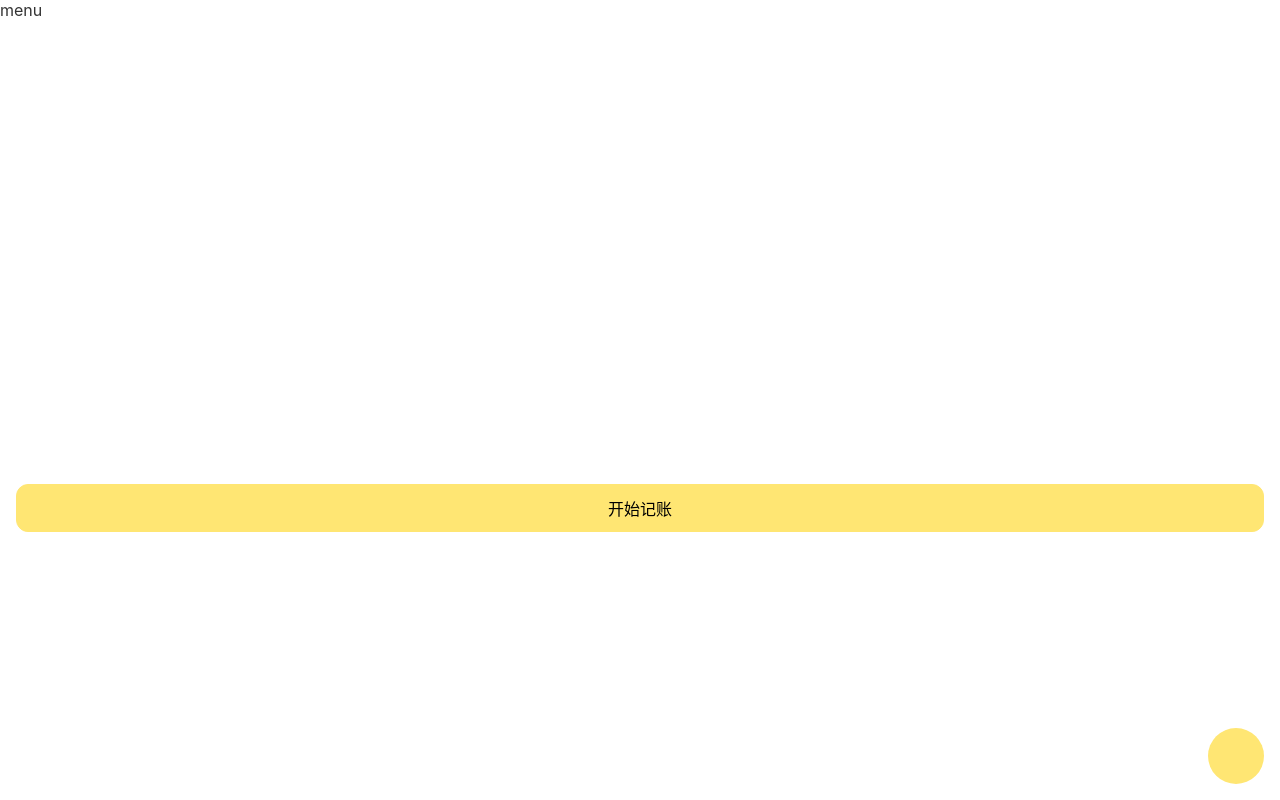
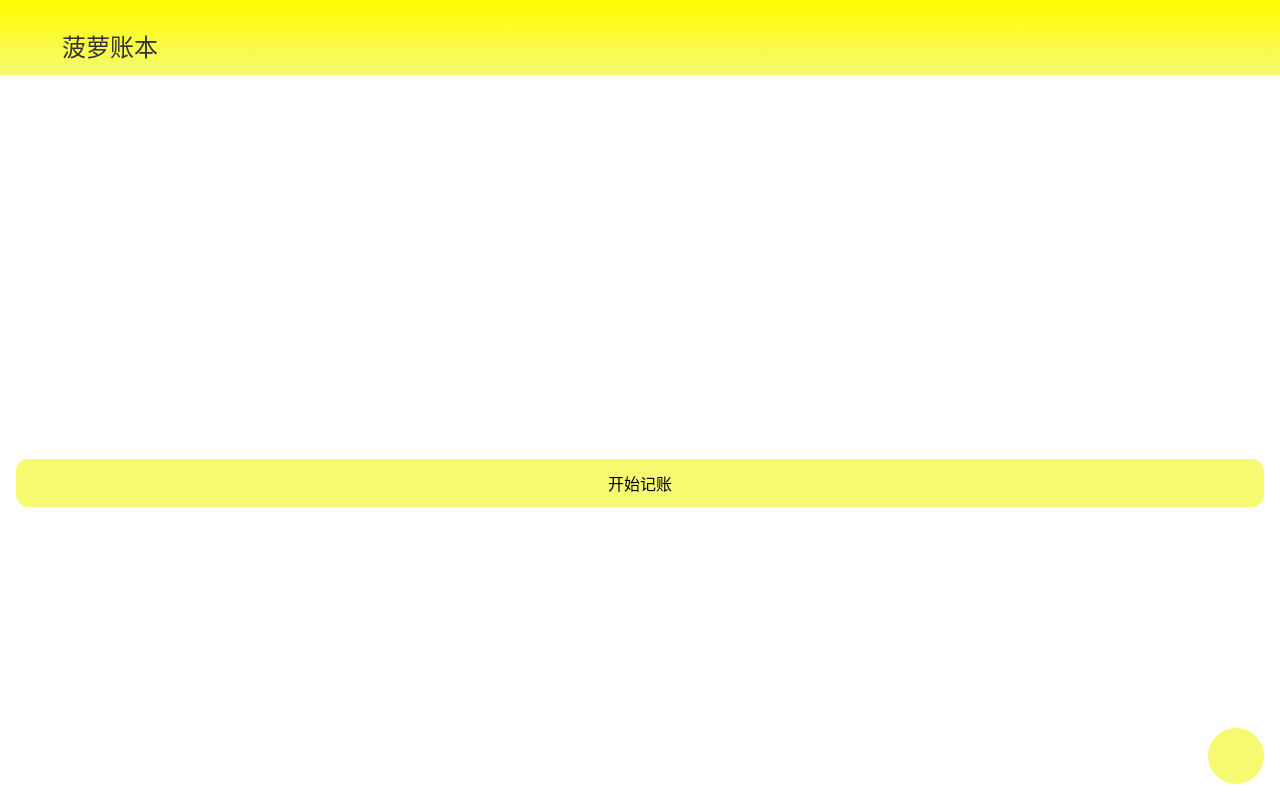
Before and after one commit to AtlasZhu/mangosteen-demo, a Vue app: page /#/start in a window 1280 px wide. Built offline with nearby package versions, Linux system fonts and the light colour scheme.

Commit message:
制作NavBar组件

```diff
--- a/src/assets/stysheets/vars.scss
+++ b/src/assets/stysheets/vars.scss
@@ -1,6 +1,6 @@
 :root {
-  --welcome-bg-color-start: #fffc00;
-  --welcome-bg-color-end: #f6fa70;
+  --welcome-bg-start: #fffc00;
+  --welcome-bg-end: #f6fa70;
   --welcome-card-bg: #f9f9f9;
   --welcome-text-color: #ff7f3f;
   --welcome-card-border: #eeeded;
@@ -8,11 +8,15 @@
   --z-index-bottom-nav: 10;
   --transition-duration: 340ms;
 
-  --button-bg: #ffe673;
+  --button-bg: #f6fa70;
   --button-border-radius: 12px;
   --button-font-size: 16px;
   --button-height: 48px;
   --button-border-hover-color: #ffc300;
 
-  --float-button-bg: #ffe673;
+  --float-button-bg: #f6fa70;
+
+  --navbar-bg-start: var(--welcome-bg-start);
+  --navbar-bg-end: var(--welcome-bg-end);
+  --navbar-text: #333;
 }
--- a/src/components/welcome/WelcomeLayout.module.scss
+++ b/src/components/welcome/WelcomeLayout.module.scss
@@ -20,7 +20,7 @@
 .actions {
   position: absolute;
   z-index: var(--z-index-bottom-nav);
-  background-color: var(--welcome-bg-color-end);
+  background-color: var(--welcome-bg-end);
   height: var(--welcome-bottom-nav-height);
   left: 0;
   bottom: 0;
--- /dev/null
+++ b/src/shared/NavBar.module.scss
@@ -0,0 +1,26 @@
+.navBar {
+  background: linear-gradient(
+    to bottom,
+    var(--navbar-bg-start),
+    var(--navbar-bg-end)
+  );
+  fill: var(--navbar-text);
+  color: var(--navbar-text);
+  display: flex;
+  justify-content: flex-start;
+  align-items: center;
+  padding: 28px 16px 12px;
+  > .icon_wrapper {
+    display: flex;
+    justify-content: center;
+    align-items: center;
+    > .icon {
+      height: 30px;
+      width: 30px;
+    }
+  }
+  > .default_wrapper {
+    margin-left: 16px;
+    font-size: 24px;
+  }
+}
--- /dev/null
+++ b/src/shared/NavBar.tsx
@@ -0,0 +1,13 @@
+import { defineComponent } from "vue";
+import s from "./NavBar.module.scss";
+
+export const NavBar = defineComponent({
+  setup(props, context) {
+    return () => (
+      <div class={s.navBar}>
+        <span class={s.icon_wrapper}>{context.slots.icon?.(s.icon)}</span>
+        <span class={s.default_wrapper}>{context.slots.default?.()}</span>
+      </div>
+    );
+  },
+});
--- a/src/views/Start.module.scss
+++ b/src/views/Start.module.scss
@@ -5,7 +5,7 @@
   }
 }
 .pig_wrapper {
-  padding: 160px;
+  padding: 120px;
   .pig {
     width: 128px;
     height: 128px;
--- a/src/views/Start.tsx
+++ b/src/views/Start.tsx
@@ -1,9 +1,11 @@
 import { defineComponent } from "vue";
+import menu from "../assets/icons/menu.svg";
 import pig from "../assets/icons/pig.svg";
 import { Button } from "../shared/Button";
 import { Center } from "../shared/Center";
 import { FloatButton } from "../shared/FloatButton";
 import { Icon } from "../shared/Icon";
+import { NavBar } from "../shared/NavBar";
 import s from "./Start.module.scss";
 
 export const Start = defineComponent({
@@ -12,8 +14,13 @@ export const Start = defineComponent({
       console.log("click");
     };
     return () => (
-      <div>
-        <nav>menu</nav>
+      <>
+        <NavBar>
+          {{
+            icon: (cls: string) => <Icon iconName={menu} class={cls}></Icon>,
+            default: () => "菠萝账本",
+          }}
+        </NavBar>
         <Center class={s.pig_wrapper}>
           <Icon iconName={pig} class={s.pig}></Icon>
         </Center>
@@ -21,9 +28,9 @@ export const Start = defineComponent({
           <Button class={s.button} onClick={onClick}>
             开始记账
           </Button>
-          <FloatButton onClick={onClick}></FloatButton>
         </div>
-      </div>
+        <FloatButton onClick={onClick}></FloatButton>
+      </>
     );
   },
 });
--- a/src/views/Welcome.module.scss
+++ b/src/views/Welcome.module.scss
@@ -5,8 +5,8 @@
   flex-direction: column;
   background: linear-gradient(
     to bottom,
-    var(--welcome-bg-color-start),
-    var(--welcome-bg-color-end)
+    var(--welcome-bg-start),
+    var(--welcome-bg-end)
   );
   > header {
     flex-shrink: 0;
```
Also changed, not shown: src/assets/icons/menu.svg (added).
